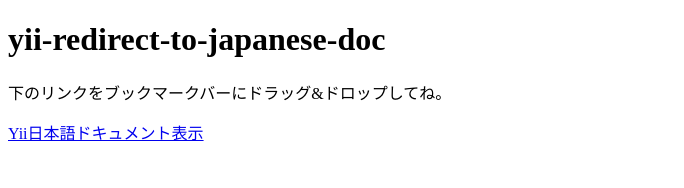
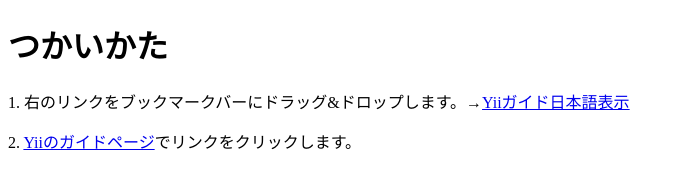
Before and after one commit to y-kosuge/yii-redirect-to-japanese-doc, a plain HTML site: page index.html in a window 1280 px wide. Shown: the whole page, without its empty margins (0-684 px from the left). Drawn offline with Linux system fonts and the light colour scheme.

Commit message:
英語のガイドページって明記する

```diff
--- a/index.html
+++ b/index.html
@@ -4,8 +4,8 @@
   <title>yii-redirect-to-japanese-doc</title>
 </head>
 <body>
-  <h1>yii-redirect-to-japanese-doc</h1>
-  <p>下のリンクをブックマークバーにドラッグ&amp;ドロップしてね。</p>
-  <a href="javascript: if (location.href.includes('yiiframework.com') && location.href.includes('guide-')) { var name = location.pathname.split('guide-').slice(-1)[0].split('.')[0]; location.href = 'https://github.com/yiisoft/yii2/blob/master/docs/guide-ja/' + name + '.md'; } else { alert('yiiのドキュメントじゃないです'); }">Yii日本語ドキュメント表示</a>
+  <h1>つかいかた</h1>
+  <p>1. 右のリンクをブックマークバーにドラッグ&amp;ドロップします。→<a href="javascript: if (location.href.includes('yiiframework.com') && location.href.includes('guide-')) { var name = location.pathname.split('guide-').slice(-1)[0].split('.')[0]; location.href = 'https://github.com/yiisoft/yii2/blob/master/docs/guide-ja/' + name + '.md'; } else { alert('yiiのガイドページじゃないです'); }">Yiiガイド日本語表示</a></p>
+  <p>2. <a href="http://www.yiiframework.com/doc-2.0/guide-README.html">Yiiのガイドページ</a>でリンクをクリックします。</p>
 </body>
 </html>
```
